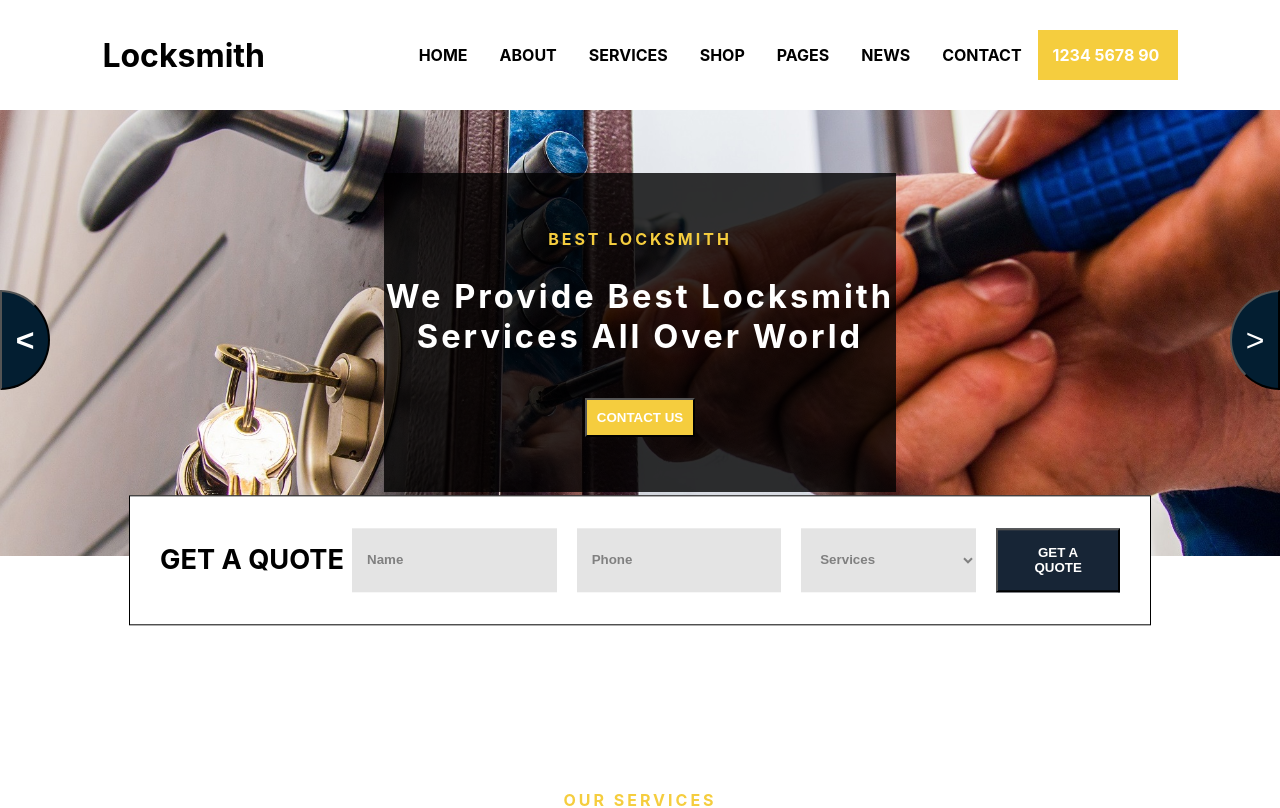
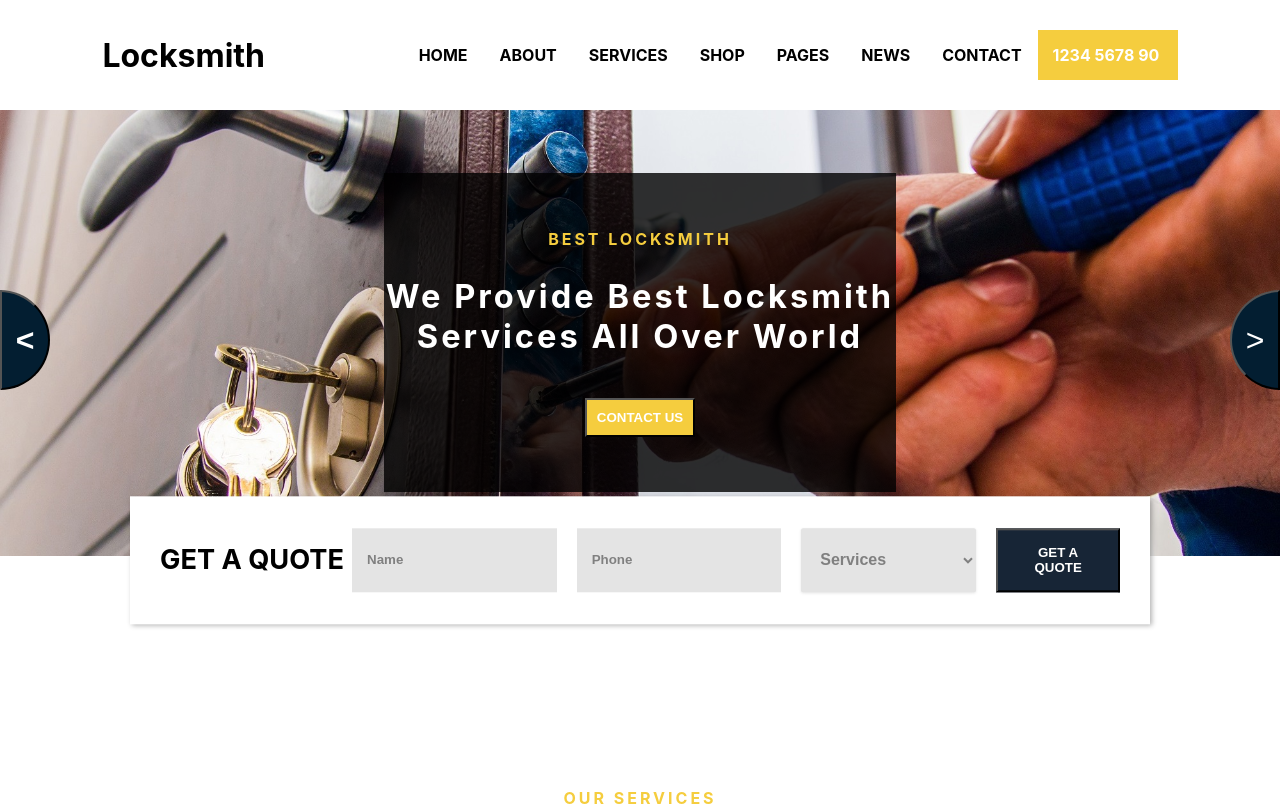
Before and after one commit to DenysTabachuk/lab8-fron-end-react, a React (Create React App) app: page / in a window 1280 px wide. Shown: the top 808 px of the page. Built offline with nearby package versions, Linux system fonts and the light colour scheme; the HTML template or start-up script is replaced by a standard one.

Commit message:
small changes in css

```diff
--- a/src/components/GetQuoteBlock/GetQuoteBlock.css
+++ b/src/components/GetQuoteBlock/GetQuoteBlock.css
@@ -1,9 +1,31 @@
+select {
+    -webkit-appearance: button;
+    -webkit-border-radius: 2px;
+    -webkit-box-shadow: 0px 1px 3px rgba(0, 0, 0, 0.1);
+    -webkit-padding-end: 20px;
+    -webkit-padding-start: 2px;
+    -webkit-user-select: none;
+
+    background-position: center right;
+    background-repeat: no-repeat;
+    border: 1px solid #AAA;
+    color: #555;
+    font-size: inherit;
+    margin: 0;
+    overflow: hidden;
+    padding-top: 2px;
+    padding-bottom: 2px;
+    text-overflow: ellipsis;
+    white-space: nowrap;
+}
+
+
 #get-quote-block{
 display: flex;
 justify-content: space-between;
 align-items: center;
 width: 75%;
-border: 1px solid black;
+box-shadow: 2px 2px 5px rgba(0, 0, 0, 0.3);
 margin: auto;
 padding: 20px 30px 20px 30px;
 transform: translateY(-50%); /* Зміщує блок вгору на 50px */
@@ -29,10 +51,11 @@ background-color: white;
     justify-content: end;
 }
 
-input, #dropdown {
+input, select {
     padding: 15px;
     background-color: rgb(228,228,228);
-    border: 0px solid black;
+    border:0px;
+    outline:0px;
     width: 23%;
     color: gray;
     font-weight: bold;
@@ -70,7 +93,4 @@ input, #dropdown {
         width: 100%;
 
     }
-
-
-
 }
--- a/src/components/ServicesOverview/ServiceCard.js
+++ b/src/components/ServicesOverview/ServiceCard.js
@@ -7,7 +7,7 @@ export default function ServiceCard({serviceObj}){
             <div className="service-info-container">
                 <h3>{serviceObj.name}</h3>
                 <p>
-                    <big>{serviceObj.description}</big>
+                    <big style={{textAlign: 'center'}}>{serviceObj.description}</big>
                 </p>
             </div>
         </div>
```
